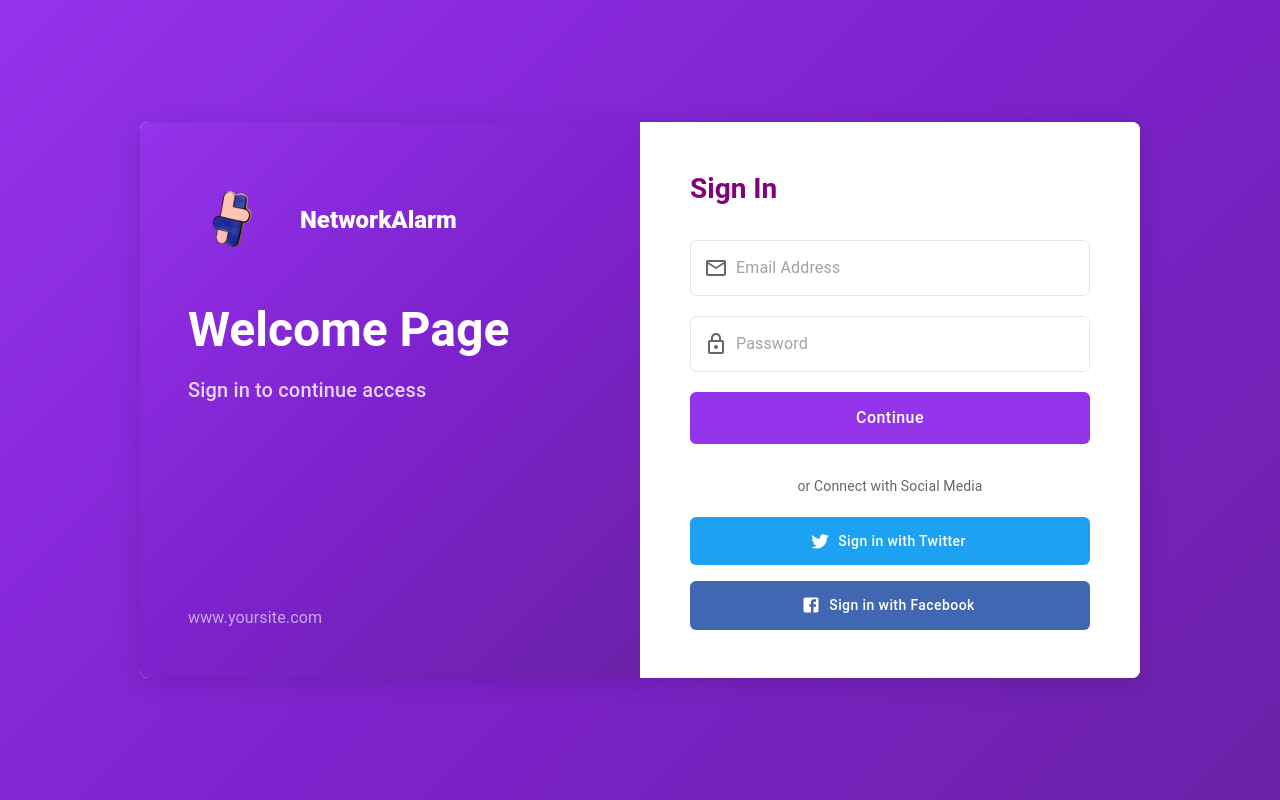
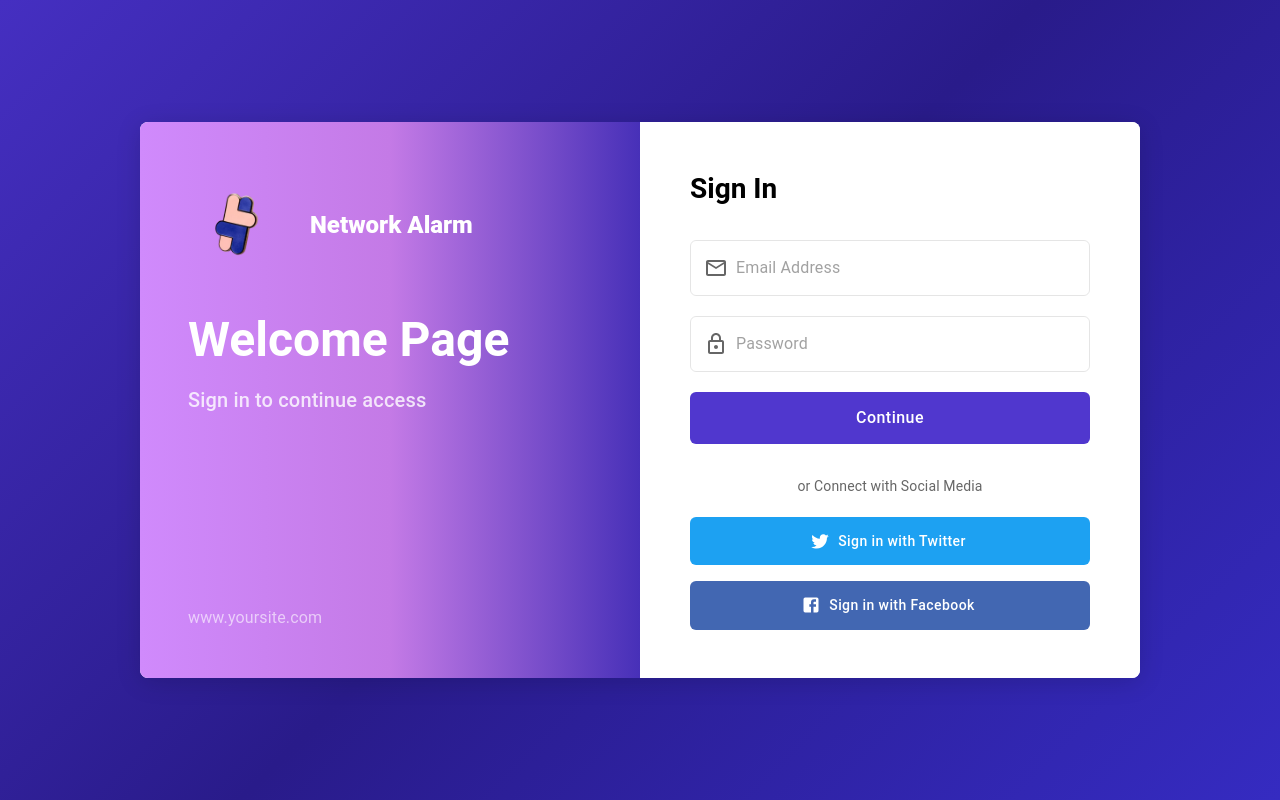
Before and after one commit to vihabhat/NetworkAlarm, a React (Vite) app in the folder Frontend/: page / in a window 1280 px wide. Built offline with nearby package versions, Linux system fonts and the light colour scheme.

Commit message:
Update login.jsx

```diff
--- a/Frontend/src/components/login.jsx
+++ b/Frontend/src/components/login.jsx
@@ -23,7 +23,7 @@ import {
           src="../src/assets/Logo.png" // Replace with your actual logo path
           alt="Logo"
           sx={{
-            height: '100px', // Adjust size as needed
+            height: '110px', // Adjust size as needed
             width: 'auto'
           }}
         />
@@ -35,7 +35,7 @@ import {
           color: isMobile ? 'linear-gradient(135deg, #9333ea 0%, #7e22ce 50%, #6b21a8 100%)' : 'white' // Purple text for mobile view
         }}
       >
-        NetworkAlarm
+        Network Alarm
       </Typography>
       </Box>
     );
@@ -45,7 +45,7 @@ import {
         sx={{
           height: '100vh',
           width: '100vw',
-          background: 'linear-gradient(135deg, #9333ea 0%, #7e22ce 50%, #6b21a8 100%)',
+          background: 'linear-gradient(135deg,rgb(69, 47, 193) 0%,rgb(41, 27, 138) 50%,rgb(53, 43, 193) 100%)',
           display: 'flex',
           alignItems: 'center',
           justifyContent: 'center',
@@ -69,7 +69,7 @@ import {
             sx={{
               position: 'relative',
               p: 6,
-              background: 'linear-gradient(135deg, #9333ea 0%, #7e22ce 50%, #6b21a8 100%)',
+              background: 'linear-gradient(to right, rgb(208, 138, 252) 0%, rgb(196, 122, 230) 50%, rgb(71, 48, 184) 100%);',
               color: 'white',
               display: { xs: 'none', md: 'flex' },
               flexDirection: 'column',
@@ -106,7 +106,7 @@ import {
               height: 'auto',
             }}
           >
-            <Box color="purple" sx={{ width: '100%', maxWidth: '400px', mx: 'auto' }}>
+            <Box color="black" sx={{ width: '100%', maxWidth: '400px', mx: 'auto' }}>
               {isMobile && <Logo />} {/* Logo for mobile view */}
 
               <Typography
@@ -176,8 +176,8 @@ import {
                   fullWidth
                   variant="contained"
                   sx={{
-                    bgcolor: '#9333ea',
-                    '&:hover': { bgcolor: '#7e22ce' },
+                    bgcolor: 'rgb(80, 55, 206)',
+                    '&:hover': { bgcolor: 'rgba(216, 148, 246, 0.95)' },
                     py: 1.5,
                     borderRadius: 1.5,
                     textTransform: 'none',
```
